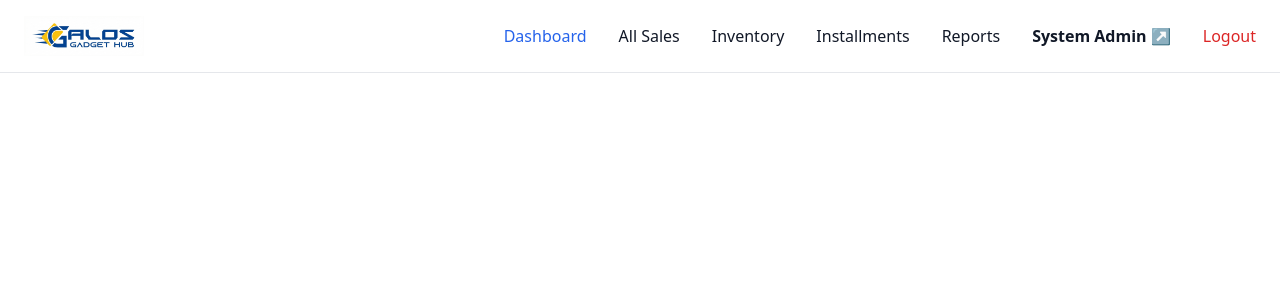
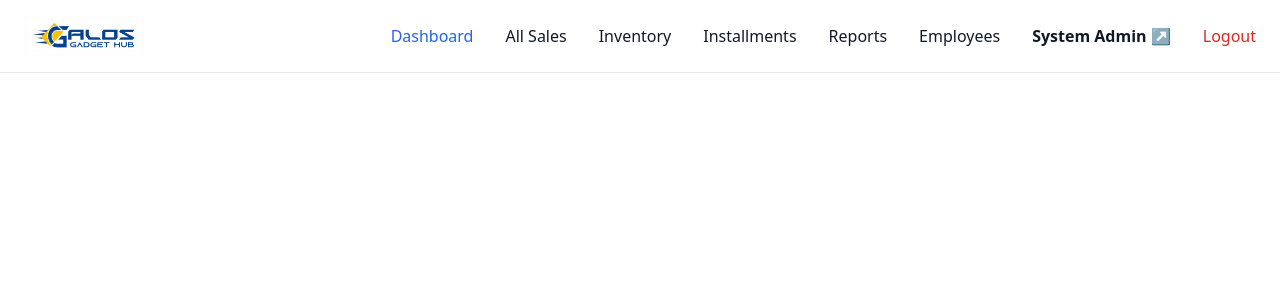
Before and after one commit to johnaljennegalos/django-pos-scanner, a Django app: page / in a window 1280 px wide. Shown: the top 300 px of the page. Run offline with Django 5.2, Linux system fonts and the light colour scheme; the visitor is signed in with stand-in values (Sample User, id 1); some libraries are stand-ins or nearby versions.

Commit message:
fix: fix the UI in manager and added the employees in the navbar

```diff
--- a/accounts/templates/accounts/navbar.html
+++ b/accounts/templates/accounts/navbar.html
@@ -17,6 +17,7 @@
         <li><a href="{% url 'branch_inventory' %}" class="block py-2 px-3 text-gray-900 rounded hover:bg-gray-100 md:hover:text-blue-600 md:p-0">Inventory</a></li>
         <li><a href="#" class="block py-2 px-3 text-gray-900 rounded hover:bg-gray-100 md:hover:text-blue-600 md:p-0">Installments</a></li>
         <li><a href="#" class="block py-2 px-3 text-gray-900 rounded hover:bg-gray-100 md:hover:text-blue-600 md:p-0">Reports</a></li>
+        <li><a href="#" class="block py-2 px-3 text-gray-900 rounded hover:bg-gray-100 md:hover:text-blue-600 md:p-0">Employees</a></li>
 
         <li><a href="/admin/" target="_blank" class="block py-2 px-3 text-gray-900 font-bold rounded hover:bg-gray-100 md:hover:text-blue-600 md:p-0">System Admin ↗</a></li>
 
```
